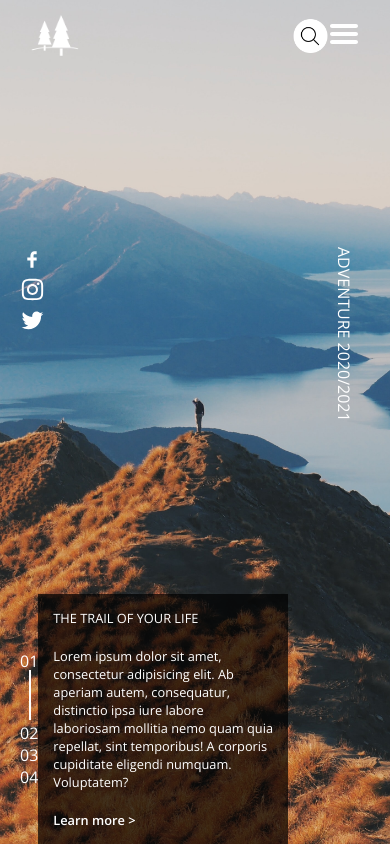
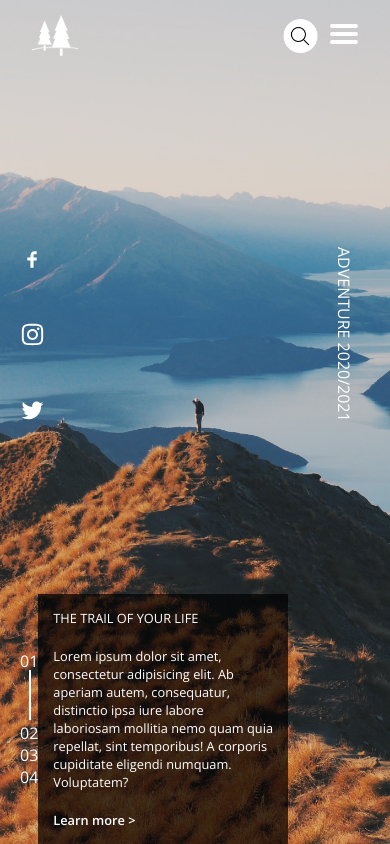
Before and after one commit to tomaszpluta85/adventure, a plain HTML site: page index.html in a window 390 px wide. Drawn offline with nearby package versions, Linux system fonts and the light colour scheme.

Commit message:
social icons mobile

```diff
--- a/css/style.css
+++ b/css/style.css
@@ -60,6 +60,7 @@ body {
 .search {
     max-width: 35px;
     filter: invert(1);
+    margin-right: 10px;
 }
 .ham {
     filter: invert(1);
@@ -67,10 +68,10 @@ body {
 .social {
     display: flex;
     flex-direction: column;
+    justify-content: space-between;
 }
 .socialicon {
     max-width: 25px;
-    margin-bottom: 5px;
     filter: invert(1);
 }
 p.righttext {
```
